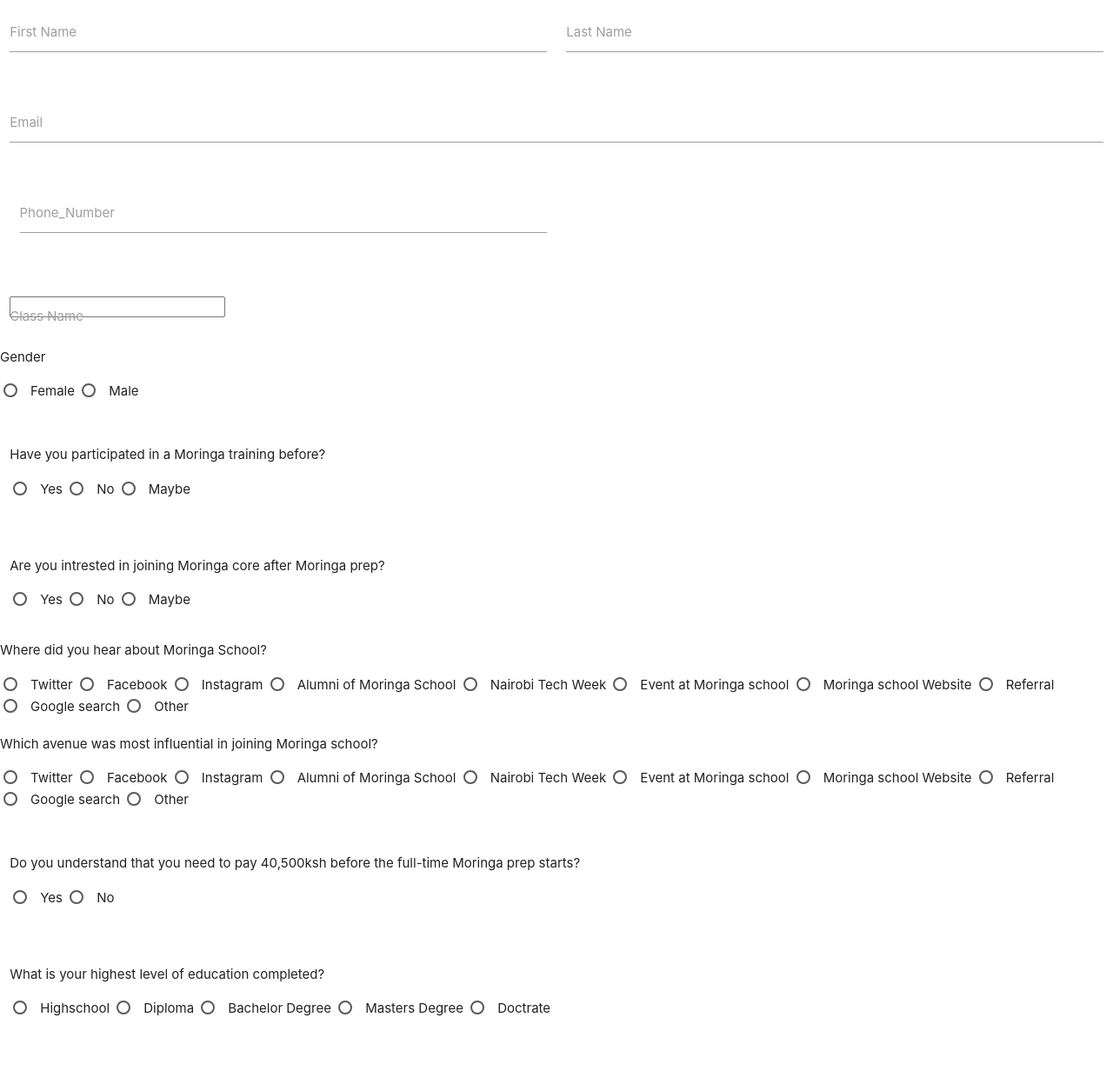
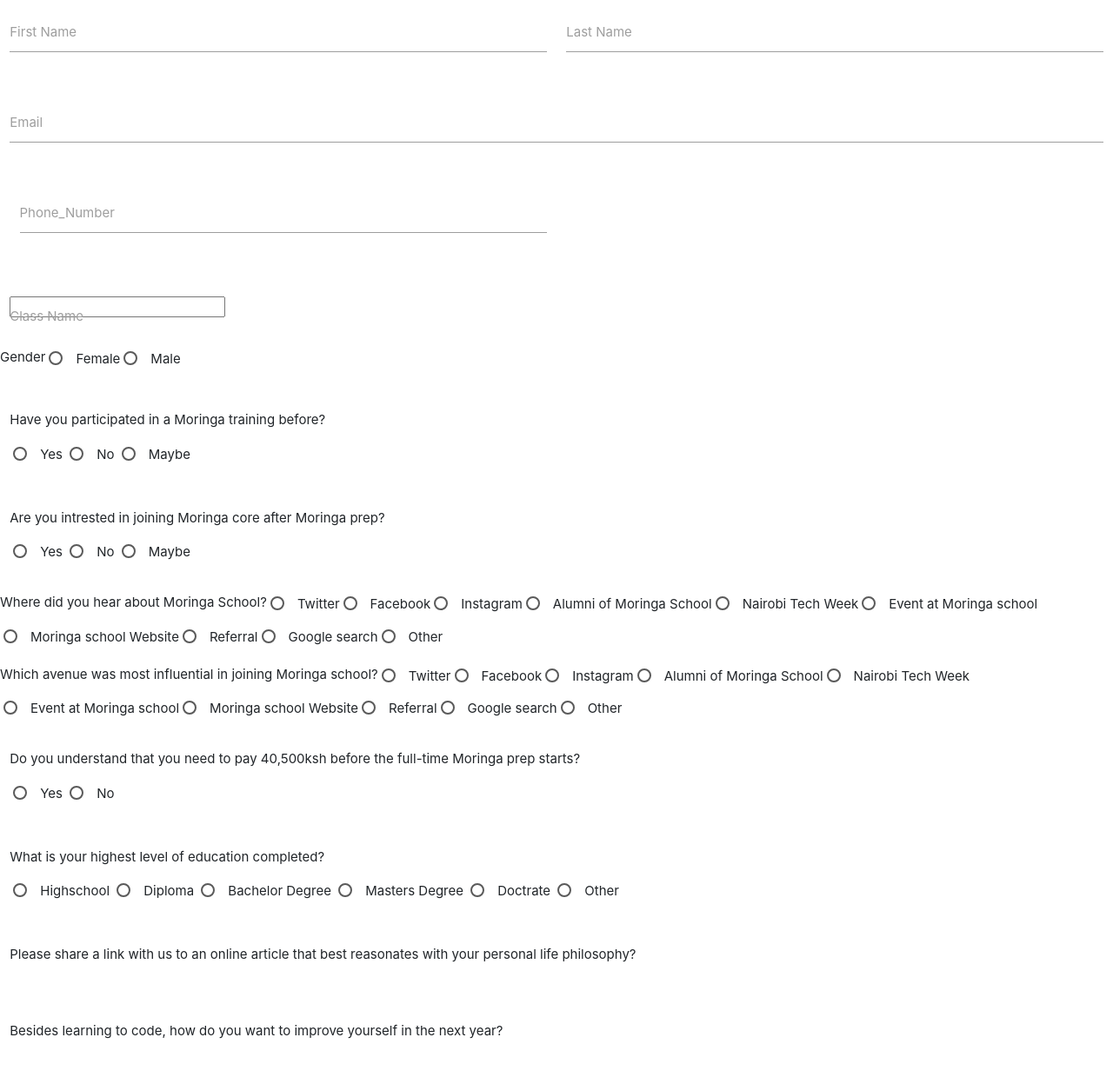
Before and after one commit to verisence/classroom, a Django app: template room/templates/details.html in a window 1280 px wide. Shown: the part 137-1384 px from the top of the page at 87% size. Before the commit the page ends 1306 px from the top, so only its background shows below. Run offline with Django 3.2, Linux system fonts and the light colour scheme; the template is opened without the code that fills it, so the values that code supplies are empty; some libraries are stand-ins or nearby versions.

Commit message:
added choices

```diff
--- a/room/templates/details.html
+++ b/room/templates/details.html
@@ -1,7 +1,9 @@
 <html Doctype!>
   <head>
+    <div class="page-header">
     <h1>Apply Now</h1>
-
+    </div>
+      <link href="css/bootstrap.css" rel="stylesheet" type="text/css">
       <link rel="stylesheet" href="https://cdnjs.cloudflare.com/ajax/libs/materialize/1.0.0/css/materialize.min.css">
 
   </head>
@@ -148,8 +150,22 @@
                 <span>Masters Degree</span>
                 <input name='ans' type="radio"/>
                 <span>Doctrate</span>
+                <input name='ans' type="radio"/>
+                <span>Other</span>
                 </div>
               </div>
 
+              <div class="row">
+                <div class="input-field col s12">
+                  <p>Please share a link with us to an online article that best reasonates with your personal life philosophy?</p>
+                </div>
+              </div>
+
+              <div class="row">
+                  <div class="input-field col s12">
+                    <p>Besides learning to code, how do you want to improve yourself in the next year?</p>
+                  </div>
+                </div>
+
     </form>
   </div>
```
